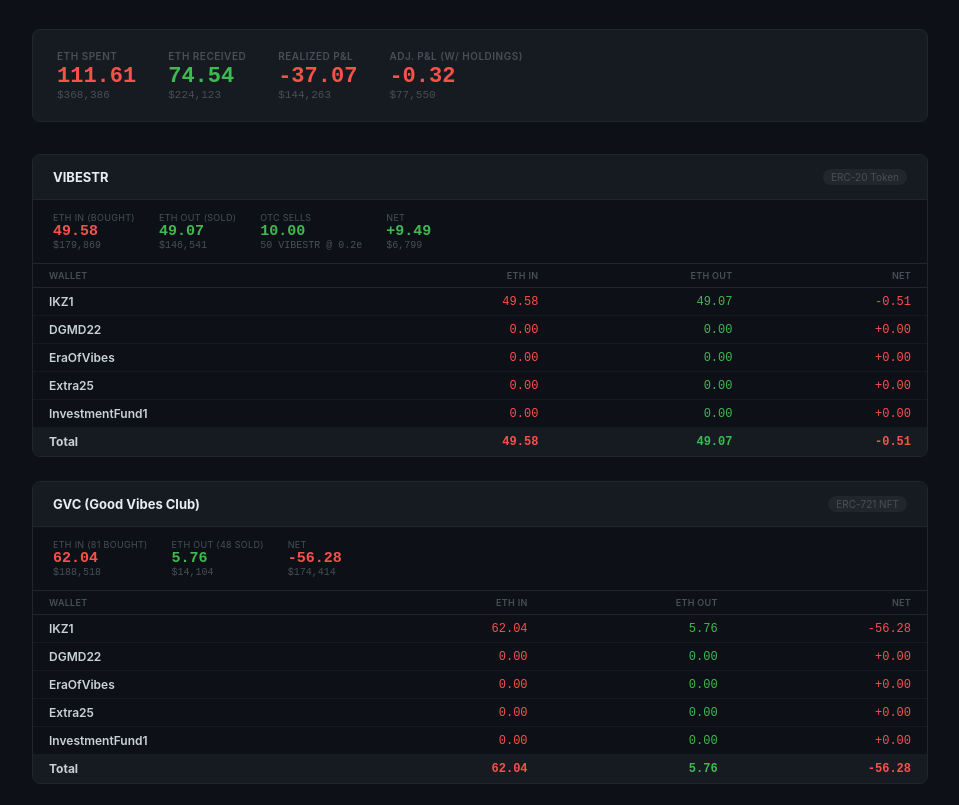
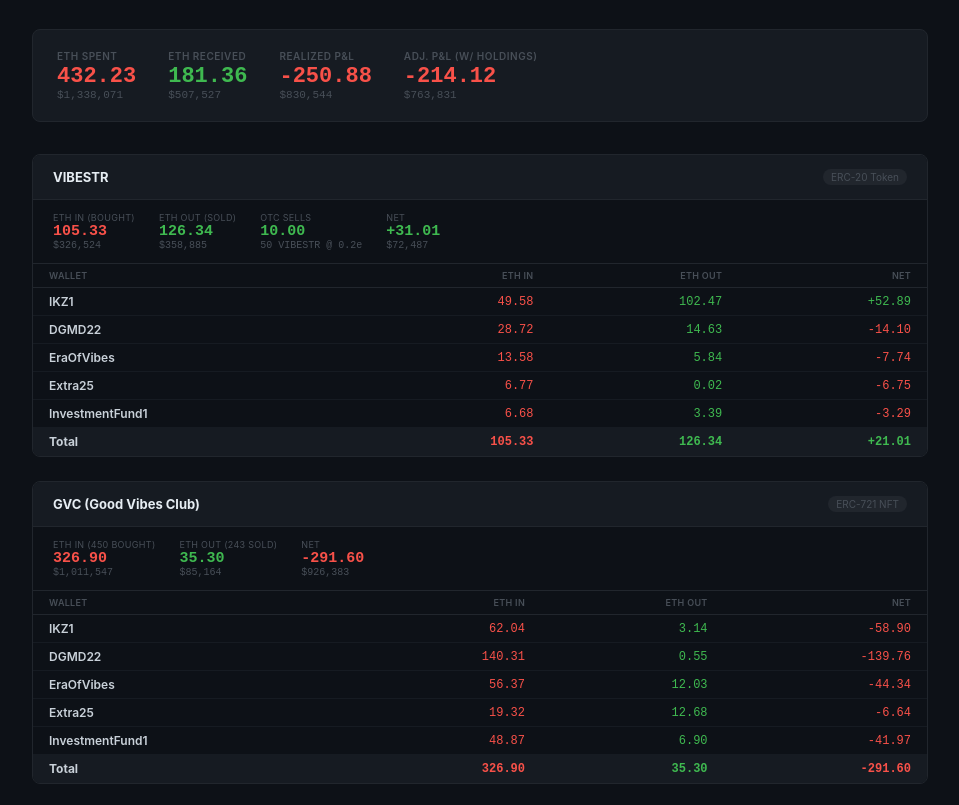
Before and after one commit to bigbellydaddy/gvc-dump-tracker, a website: page public/index.html in a window 1280 px wide. Shown: the part 77-882 px from the top of the page, without its empty margins (160-1119 px from the left). Drawn offline with Linux system fonts and the light colour scheme.

Commit message:
Fix data: re-fetch all 5 wallets (background fetch had corrupted data)
Co-Authored-By: Claude Opus 4.6 <noreply@anthropic.com>

```diff
--- a/public/index.html
+++ b/public/index.html
@@ -136,29 +136,29 @@ a { color: #58a6ff; text-decoration: none; }
 
 <div class="header">
     <h1>DGMD Wallet Tracker</h1>
-    <div class="sub">5 wallets &middot; updated Nov 17, 2026 15:13 UTC</div>
+    <div class="sub">5 wallets &middot; updated Nov 17, 2026 15:16 UTC</div>
 </div>
 
 <div class="summary">
     <div class="s-item">
         <div class="s-label">ETH Spent</div>
-        <div class="s-val r">111.61</div>
-        <div class="s-usd">$368,386</div>
+        <div class="s-val r">432.23</div>
+        <div class="s-usd">$1,338,071</div>
     </div>
     <div class="s-item">
         <div class="s-label">ETH Received</div>
-        <div class="s-val g">74.54</div>
-        <div class="s-usd">$224,123</div>
+        <div class="s-val g">181.36</div>
+        <div class="s-usd">$507,527</div>
     </div>
     <div class="s-item">
         <div class="s-label">Realized P&L</div>
-        <div class="s-val r">-37.07</div>
-        <div class="s-usd">$144,263</div>
+        <div class="s-val r">-250.88</div>
+        <div class="s-usd">$830,544</div>
     </div>
     <div class="s-item">
         <div class="s-label">Adj. P&L (w/ holdings)</div>
-        <div class="s-val r">-0.32</div>
-        <div class="s-usd">$77,550</div>
+        <div class="s-val r">-214.12</div>
+        <div class="s-usd">$763,831</div>
     </div>
 </div>
 
@@ -169,40 +169,40 @@ a { color: #58a6ff; text-decoration: none; }
         <span class="asset-tag">ERC-20 Token</span>
     </div>
     <div class="asset-stats">
-        <div class="as"><div class="as-label">ETH In (Bought)</div><div class="as-val r">49.58</div><div class="as-sub">$179,869</div></div>
-        <div class="as"><div class="as-label">ETH Out (Sold)</div><div class="as-val g">49.07</div><div class="as-sub">$146,541</div></div>
+        <div class="as"><div class="as-label">ETH In (Bought)</div><div class="as-val r">105.33</div><div class="as-sub">$326,524</div></div>
+        <div class="as"><div class="as-label">ETH Out (Sold)</div><div class="as-val g">126.34</div><div class="as-sub">$358,885</div></div>
         <div class="as"><div class="as-label">OTC Sells</div><div class="as-val g">10.00</div><div class="as-sub">50 VIBESTR @ 0.2e</div></div>
-        <div class="as"><div class="as-label">Net</div><div class="as-val g">+9.49</div><div class="as-sub">$6,799</div></div>
+        <div class="as"><div class="as-label">Net</div><div class="as-val g">+31.01</div><div class="as-sub">$72,487</div></div>
     </div>
     <table>
         <tr><th>Wallet</th><th>ETH In</th><th>ETH Out</th><th>Net</th></tr>
         <tr>
                 <td class="wn">IKZ1</td>
                 <td class="n r">49.58</td>
-                <td class="n g">49.07</td>
-                <td class="n r">-0.51</td>
+                <td class="n g">102.47</td>
+                <td class="n g">+52.89</td>
             </tr><tr>
                 <td class="wn">DGMD22</td>
-                <td class="n r">0.00</td>
-                <td class="n g">0.00</td>
-                <td class="n r">+0.00</td>
+                <td class="n r">28.72</td>
+                <td class="n g">14.63</td>
+                <td class="n r">-14.10</td>
             </tr><tr>
                 <td class="wn">EraOfVibes</td>
-                <td class="n r">0.00</td>
-                <td class="n g">0.00</td>
-                <td class="n r">+0.00</td>
+                <td class="n r">13.58</td>
+                <td class="n g">5.84</td>
+                <td class="n r">-7.74</td>
             </tr><tr>
                 <td class="wn">Extra25</td>
-                <td class="n r">0.00</td>
-                <td class="n g">0.00</td>
-                <td class="n r">+0.00</td>
+                <td class="n r">6.77</td>
+                <td class="n g">0.02</td>
+                <td class="n r">-6.75</td>
             </tr><tr>
                 <td class="wn">InvestmentFund1</td>
-                <td class="n r">0.00</td>
-                <td class="n g">0.00</td>
-                <td class="n r">+0.00</td>
+                <td class="n r">6.68</td>
+                <td class="n g">3.39</td>
+                <td class="n r">-3.29</td>
             </tr>
-        <tr class="tot"><td class="wn">Total</td><td class="n r">49.58</td><td class="n g">49.07</td><td class="n r">-0.51</td></tr>
+        <tr class="tot"><td class="wn">Total</td><td class="n r">105.33</td><td class="n g">126.34</td><td class="n g">+21.01</td></tr>
     </table>
 </div>
 
@@ -213,39 +213,39 @@ a { color: #58a6ff; text-decoration: none; }
         <span class="asset-tag">ERC-721 NFT</span>
     </div>
     <div class="asset-stats">
-        <div class="as"><div class="as-label">ETH In (81 bought)</div><div class="as-val r">62.04</div><div class="as-sub">$188,518</div></div>
-        <div class="as"><div class="as-label">ETH Out (48 sold)</div><div class="as-val g">5.76</div><div class="as-sub">$14,104</div></div>
-        <div class="as"><div class="as-label">Net</div><div class="as-val r">-56.28</div><div class="as-sub">$174,414</div></div>
+        <div class="as"><div class="as-label">ETH In (450 bought)</div><div class="as-val r">326.90</div><div class="as-sub">$1,011,547</div></div>
+        <div class="as"><div class="as-label">ETH Out (243 sold)</div><div class="as-val g">35.30</div><div class="as-sub">$85,164</div></div>
+        <div class="as"><div class="as-label">Net</div><div class="as-val r">-291.60</div><div class="as-sub">$926,383</div></div>
     </div>
     <table>
         <tr><th>Wallet</th><th>ETH In</th><th>ETH Out</th><th>Net</th></tr>
         <tr>
                 <td class="wn">IKZ1</td>
                 <td class="n r">62.04</td>
-                <td class="n g">5.76</td>
-                <td class="n r">-56.28</td>
+                <td class="n g">3.14</td>
+                <td class="n r">-58.90</td>
             </tr><tr>
                 <td class="wn">DGMD22</td>
-                <td class="n r">0.00</td>
-                <td class="n g">0.00</td>
-                <td class="n r">+0.00</td>
+                <td class="n r">140.31</td>
+                <td class="n g">0.55</td>
+                <td class="n r">-139.76</td>
             </tr><tr>
                 <td class="wn">EraOfVibes</td>
-                <td class="n r">0.00</td>
-                <td class="n g">0.00</td>
-                <td class="n r">+0.00</td>
+                <td class="n r">56.37</td>
+                <td class="n g">12.03</td>
+                <td class="n r">-44.34</td>
             </tr><tr>
                 <td class="wn">Extra25</td>
-                <td class="n r">0.00</td>
-                <td class="n g">0.00</td>
-                <td class="n r">+0.00</td>
+                <td class="n r">19.32</td>
+                <td class="n g">12.68</td>
+                <td class="n r">-6.64</td>
             </tr><tr>
                 <td class="wn">InvestmentFund1</td>
-                <td class="n r">0.00</td>
-                <td class="n g">0.00</td>
-                <td class="n r">+0.00</td>
+                <td class="n r">48.87</td>
+                <td class="n g">6.90</td>
+                <td class="n r">-41.97</td>
             </tr>
-        <tr class="tot"><td class="wn">Total</td><td class="n r">62.04</td><td class="n g">5.76</td><td class="n r">-56.28</td></tr>
+        <tr class="tot"><td class="wn">Total</td><td class="n r">326.90</td><td class="n g">35.30</td><td class="n r">-291.60</td></tr>
     </table>
 </div>
 
```
